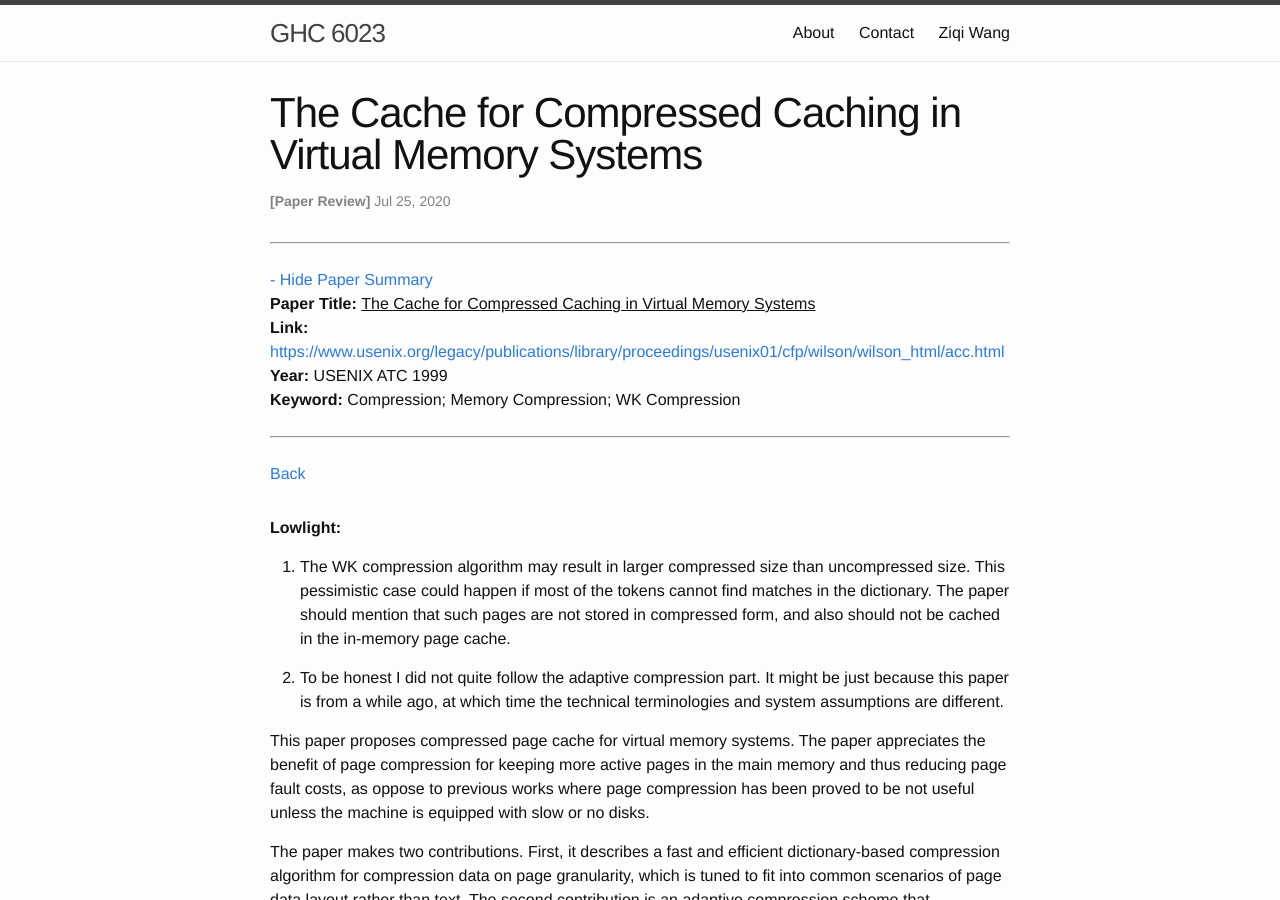
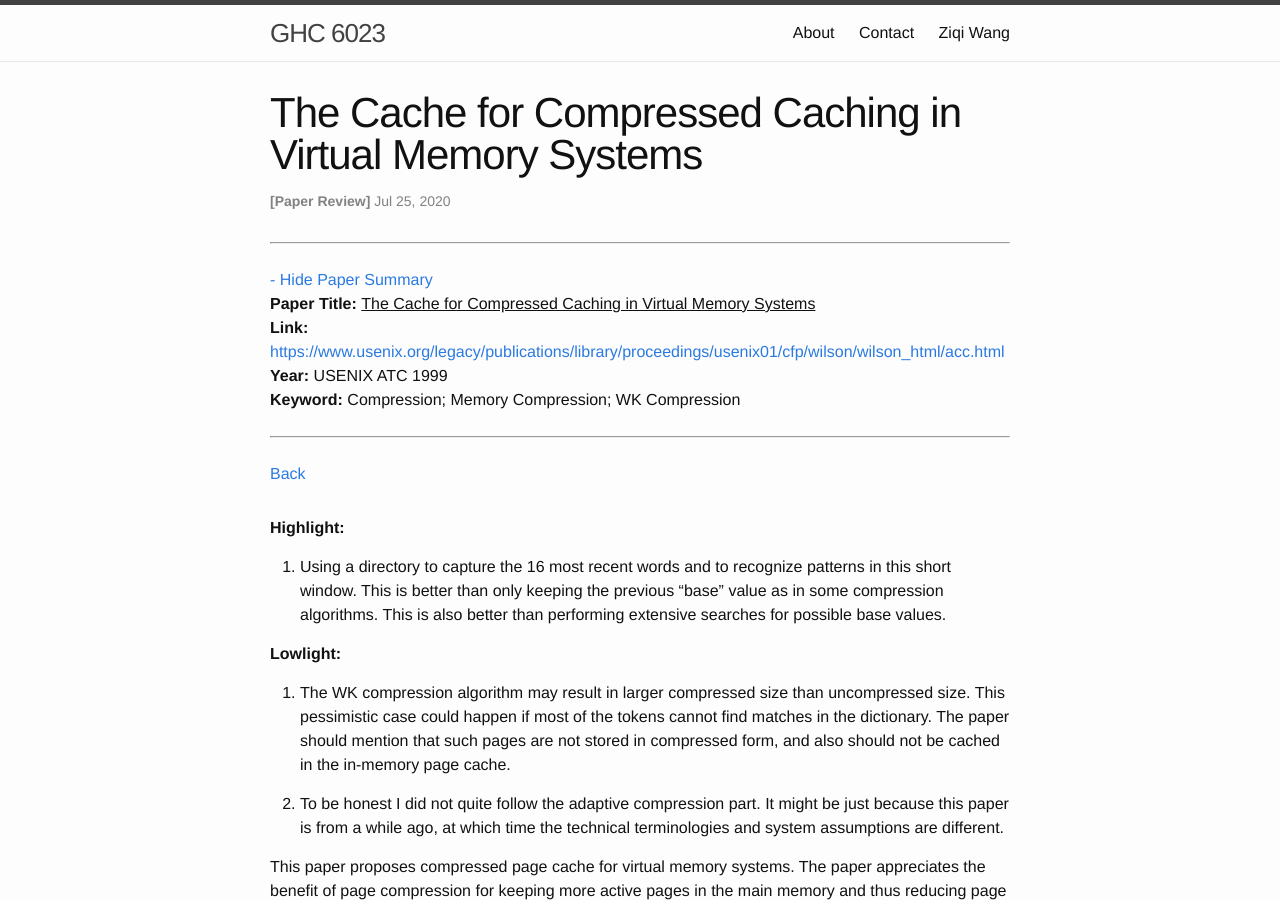
Before and after one commit to wangziqi2013/wangziqi2013.github.io, a Jekyll site: the page built from _posts/2020-07-24-the-case-for-compressed-caching-in-vms.markdown, in a window 1280 px wide and 900 px high. Built offline with Jekyll 4.4.1, drawn with Linux system fonts in a browser that asks for light colours.

Commit message:
Adding highlight

```diff
--- a/_posts/2020-07-24-the-case-for-compressed-caching-in-vms.markdown
+++ b/_posts/2020-07-24-the-case-for-compressed-caching-in-vms.markdown
@@ -12,6 +12,12 @@ htm_cd:
 htm_cr:
 version_mgmt:
 ---
+
+**Highlight:**
+
+1. Using a directory to capture the 16 most recent words and to recognize patterns in this short window. This is better
+   than only keeping the previous "base" value as in some compression algorithms.
+   This is also better than performing extensive searches for possible base values.
 
 **Lowlight:**
 
```
